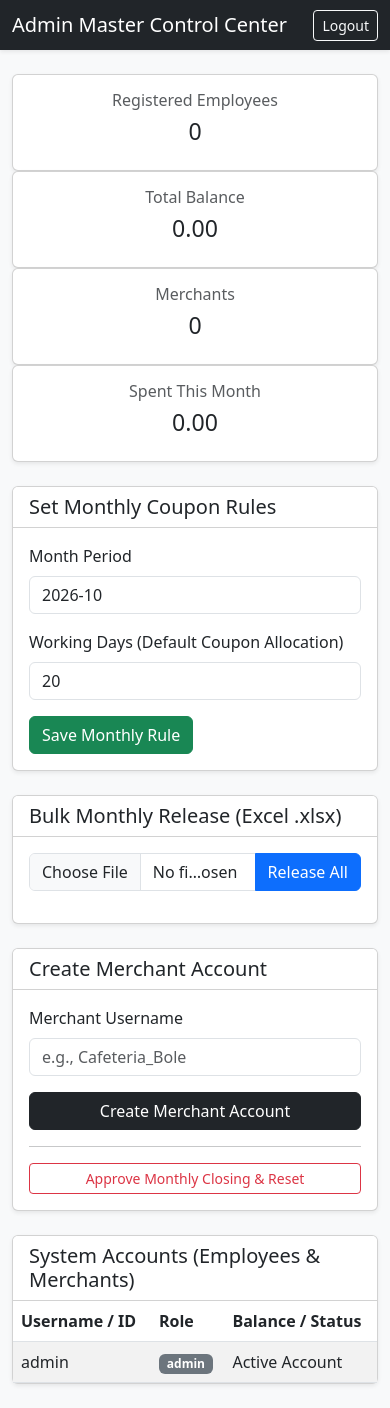
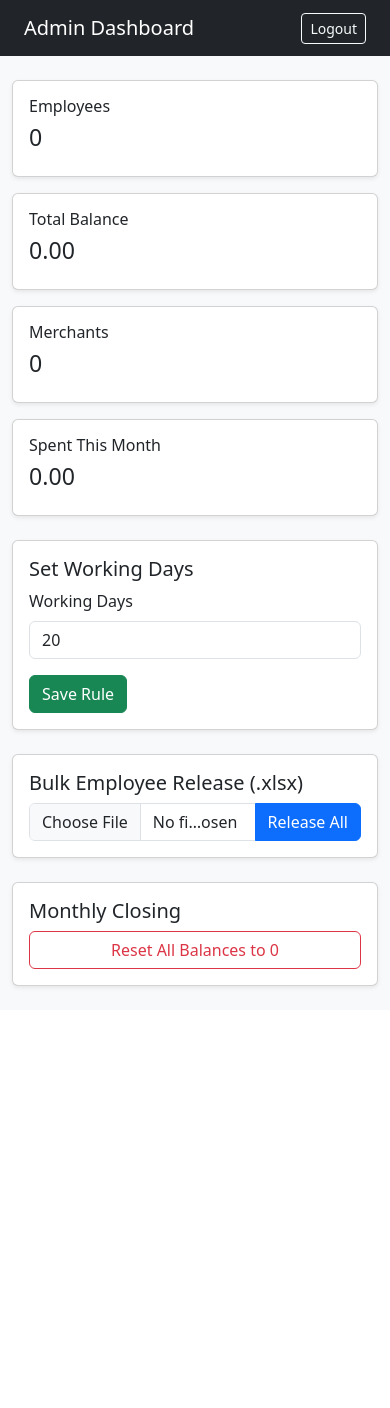
Before and after one commit to takino176-dev/monthly-qr-coupon-system, a Flask app: page /admin/dashboard in a window 390 px wide. After the commit the page ends 989 px from the top, so only its background shows below. Run offline with Flask 3, Linux system fonts and the light colour scheme; a user stored in the database is signed in.

Commit message:
Fresh clean reset and fixed upload flow

```diff
--- a/app.py
+++ b/app.py
@@ -1,5 +1,6 @@
 import os
-from flask import Flask, render_template, request, redirect, url_for, flash, session, jsonify
+import io
+from flask import Flask, render_template, request, redirect, url_for, flash, session
 from flask_sqlalchemy import SQLAlchemy
 from werkzeug.security import generate_password_hash, check_password_hash
 import openpyxl
@@ -13,10 +14,7 @@ app.config['SQLALCHEMY_TRACK_MODIFICATIONS'] = False
 
 db = SQLAlchemy(app)
 
-# ---------------------------------------------------------------------------
-# Database Models
-# ---------------------------------------------------------------------------
-
+# --- Models ---
 class User(db.Model):
     id = db.Column(db.Integer, primary_key=True)
     username = db.Column(db.String(80), unique=True, nullable=False)
@@ -40,7 +38,6 @@ class MonthlyRule(db.Model):
     id = db.Column(db.Integer, primary_key=True)
     month_period = db.Column(db.String(20), unique=True, nullable=False)
     working_days = db.Column(db.Integer, nullable=False, default=20)
-    daily_rate = db.Column(db.Float, nullable=False, default=1.0)
 
 class Transaction(db.Model):
     id = db.Column(db.Integer, primary_key=True)
@@ -50,26 +47,13 @@ class Transaction(db.Model):
     timestamp = db.Column(db.DateTime, default=datetime.utcnow)
     month_period = db.Column(db.String(20), nullable=False)
 
-# ---------------------------------------------------------------------------
-# Database Initialization & Admin Setup
-# ---------------------------------------------------------------------------
-
 with app.app_context():
     db.create_all()
-    admin_user = User.query.filter_by(username='admin').first()
-    if not admin_user:
-        default_admin = User(
-            username='admin',
-            password_hash=generate_password_hash('admin123'),
-            role='admin'
-        )
-        db.session.add(default_admin)
+    if not User.query.filter_by(username='admin').first():
+        db.session.add(User(username='admin', password_hash=generate_password_hash('admin123'), role='admin'))
         db.session.commit()
 
-# ---------------------------------------------------------------------------
-# Routes & Controllers
-# ---------------------------------------------------------------------------
-
+# --- Routes ---
 @app.route('/')
 @app.route('/login', methods=['GET', 'POST'])
 def login():
@@ -77,171 +61,104 @@ def login():
         username = request.form.get('username', '').strip()
         password = request.form.get('password', '').strip()
         user = User.query.filter_by(username=username).first()
-
         if user and check_password_hash(user.password_hash, password):
             session['user_id'] = user.id
             session['username'] = user.username
             session['role'] = user.role
             if user.role == 'admin':
                 return redirect(url_for('admin_dashboard'))
-            elif user.role == 'merchant':
-                return redirect(url_for('merchant_dashboard'))
-            elif user.role == 'employee':
-                return redirect(url_for('employee_dashboard'))
-        else:
-            flash('Invalid username or password.', 'danger')
-
+        flash('Invalid username or password.', 'danger')
     return render_template('login.html')
 
 @app.route('/logout')
 def logout():
     session.clear()
-    flash('Logged out successfully.', 'info')
     return redirect(url_for('login'))
 
-@app.route('/admin/dashboard', methods=['GET'])
+@app.route('/admin/dashboard')
 def admin_dashboard():
     if session.get('role') != 'admin':
         return redirect(url_for('login'))
 
-    emp_count = Employee.query.count()
-    total_emp_balance = db.session.query(db.func.sum(Employee.balance)).scalar() or 0.0
-    merchant_count = Merchant.query.count()
-
     current_month = datetime.now().strftime("%Y-%m")
-    spent_this_month = db.session.query(db.func.sum(Transaction.amount)).filter(
-        Transaction.month_period == current_month
-    ).scalar() or 0.0
-
-    try:
-        current_rule = MonthlyRule.query.filter_by(month_period=current_month).first()
-        if not current_rule:
-            current_rule = MonthlyRule(month_period=current_month, working_days=20)
-    except Exception:
+    current_rule = MonthlyRule.query.filter_by(month_period=current_month).first()
+    if not current_rule:
         current_rule = MonthlyRule(month_period=current_month, working_days=20)
 
-    users = User.query.all()
-    employees = Employee.query.all()
-
     return render_template('admin_dashboard.html',
-                           emp_count=emp_count,
-                           total_emp_balance=total_emp_balance,
-                           merchant_count=merchant_count,
-                           spent_this_month=spent_this_month,
+                           emp_count=Employee.query.count(),
+                           total_emp_balance=db.session.query(db.func.sum(Employee.balance)).scalar() or 0.0,
+                           merchant_count=Merchant.query.count(),
+                           spent_this_month=db.session.query(db.func.sum(Transaction.amount)).filter(Transaction.month_period == current_month).scalar() or 0.0,
                            current_rule=current_rule,
                            current_month=current_month,
-                           users=users,
-                           employees=employees)
+                           users=User.query.all(),
+                           employees=Employee.query.all())
 
 @app.route('/admin/set-rule', methods=['POST'])
 def set_rule():
     if session.get('role') != 'admin':
         return redirect(url_for('login'))
-
     month_period = request.form.get('month_period', datetime.now().strftime("%Y-%m"))
     try:
         working_days = int(request.form.get('working_days', 20))
     except ValueError:
         working_days = 20
 
-    try:
-        rule = MonthlyRule.query.filter_by(month_period=month_period).first()
-        if not rule:
-            rule = MonthlyRule(month_period=month_period, working_days=working_days)
-            db.session.add(rule)
-        else:
-            rule.working_days = working_days
-        db.session.commit()
-        flash(f'Working days set to {working_days} for {month_period}.', 'success')
-    except Exception as e:
-        db.session.rollback()
-        flash(f'Error saving rule: {str(e)}', 'danger')
-
+    rule = MonthlyRule.query.filter_by(month_period=month_period).first()
+    if not rule:
+        rule = MonthlyRule(month_period=month_period, working_days=working_days)
+        db.session.add(rule)
+    else:
+        rule.working_days = working_days
+    db.session.commit()
+    flash('Working days updated successfully.', 'success')
     return redirect(url_for('admin_dashboard'))
 
-@app.route('/admin/add-merchant', methods=['POST'])
-def add_merchant():
-    if session.get('role') != 'admin':
-        return redirect(url_for('login'))
-
-    if Merchant.query.count() >= 1:
-        flash('System constraint: Only 1 primary merchant account is permitted.', 'danger')
-        return redirect(url_for('admin_dashboard'))
-
-    username = request.form.get('username', '').strip()
-    if not username or User.query.filter_by(username=username).first():
-        flash('Invalid or existing username.', 'warning')
-        return redirect(url_for('admin_dashboard'))
-
-    db.session.add(User(username=username, password_hash=generate_password_hash('welcome123'), role='merchant'))
-    db.session.add(Merchant(username=username))
-    db.session.commit()
-    flash(f'Merchant "{username}" created.', 'success')
-    return redirect(url_for('admin_dashboard'))
-
-@app.route('/admin/upload-employees', methods=['GET', 'POST'])
+@app.route('/admin/upload-employees', methods=['POST'])
 def upload_employees():
     if session.get('role') != 'admin':
         return redirect(url_for('login'))
 
-    if request.method == 'GET':
-        return redirect(url_for('admin_dashboard'))
-
     try:
-        # Support both 'file' and 'excel_file' form names
-        file = request.files.get('file') or request.files.get('excel_file')
+        file = request.files.get('file')
         if not file or file.filename == '':
-            flash('Please select a valid Excel file to upload.', 'danger')
-            return redirect(url_for('admin_dashboard'))
-
-        if not file.filename.endswith('.xlsx'):
-            flash('Please upload a valid Excel (.xlsx) file.', 'danger')
+            flash('Please select an Excel file.', 'danger')
             return redirect(url_for('admin_dashboard'))
 
         current_month = datetime.now().strftime("%Y-%m")
-        working_days = 20
-        try:
-            rule = MonthlyRule.query.filter_by(month_period=current_month).first()
-            if rule:
-                working_days = rule.working_days
-        except Exception:
-            working_days = 20
+        rule = MonthlyRule.query.filter_by(month_period=current_month).first()
+        working_days = rule.working_days if rule else 20
 
-        wb = openpyxl.load_workbook(file)
+        wb = openpyxl.load_workbook(io.BytesIO(file.read()))
         sheet = wb.active
         count = 0
 
         for row in sheet.iter_rows(min_row=2, values_only=True):
             if not row or len(row) < 5 or not row[4]:
                 continue
-
             name = str(row[0]).strip() if row[0] else "Employee"
             sector = str(row[3]).strip() if len(row) > 3 and row[3] else "General"
             emp_id = str(row[4]).strip()
             excel_password = str(row[5]).strip() if len(row) > 5 and row[5] else "emp123"
 
-            allocation = float(working_days)
-
             emp = Employee.query.filter_by(emp_id=emp_id).first()
             if not emp:
-                qr_seed = str(uuid.uuid4())
-                emp = Employee(emp_id=emp_id, name=name, department=sector, qr_code_id=qr_seed, balance=allocation)
+                emp = Employee(emp_id=emp_id, name=name, department=sector, qr_code_id=str(uuid.uuid4()), balance=float(working_days))
                 db.session.add(emp)
             else:
-                emp.balance += allocation
+                emp.balance += float(working_days)
 
-            user_account = User.query.filter_by(username=emp_id).first()
-            if not user_account:
-                u = User(username=emp_id, password_hash=generate_password_hash(excel_password), role='employee')
-                db.session.add(u)
+            if not User.query.filter_by(username=emp_id).first():
+                db.session.add(User(username=emp_id, password_hash=generate_password_hash(excel_password), role='employee'))
 
             count += 1
 
         db.session.commit()
-        flash(f'Successfully imported {count} employees and allocated {working_days} coupons each!', 'success')
+        flash(f'Successfully imported {count} employees!', 'success')
     except Exception as e:
         db.session.rollback()
-        flash(f'Error processing Excel file: {str(e)}', 'danger')
+        flash(f'Error: {str(e)}', 'danger')
 
     return redirect(url_for('admin_dashboard'))
 
@@ -249,18 +166,12 @@ def upload_employees():
 def approve_monthly_closing():
     if session.get('role') != 'admin':
         return redirect(url_for('login'))
-
-    try:
-        for m in Merchant.query.all():
-            m.collected_balance = 0.0
-        for e in Employee.query.all():
-            e.balance = 0.0
-        db.session.commit()
-        flash('Monthly closing executed successfully. All balances reset to 0.', 'success')
-    except Exception as e:
-        db.session.rollback()
-        flash('Failed to execute monthly closing.', 'danger')
-
+    for m in Merchant.query.all():
+        m.collected_balance = 0.0
+    for e in Employee.query.all():
+        e.balance = 0.0
+    db.session.commit()
+    flash('Monthly closing reset successfully.', 'success')
     return redirect(url_for('admin_dashboard'))
 
 if __name__ == '__main__':
--- a/templates/admin_dashboard.html
+++ b/templates/admin_dashboard.html
@@ -2,157 +2,68 @@
 <html lang="en">
 <head>
     <meta charset="UTF-8">
-    <meta name="viewport" content="width=device-width, initial-scale=1.0">
-    <title>Admin Dashboard - Kolfe Employee Coupon System</title>
+    <title>Admin Dashboard</title>
     <link href="https://cdn.jsdelivr.net/npm/bootstrap@5.3.0/css/bootstrap.min.css" rel="stylesheet">
 </head>
 <body class="bg-light">
-
-    <nav class="navbar navbar-dark bg-dark shadow-sm">
-        <div class="container-fluid">
-            <span class="navbar-brand mb-0 h1">Admin Master Control Center</span>
+    <nav class="navbar navbar-dark bg-dark px-4">
+        <span class="navbar-brand">Admin Dashboard</span>
         <a href="{{ url_for('logout') }}" class="btn btn-outline-light btn-sm">Logout</a>
-        </div>
     </nav>
 
     <div class="container my-4">
-
-        <!-- Flash Messages -->
         {% with messages = get_flashed_messages(with_categories=true) %}
             {% if messages %}
-                {% for category, message in messages %}
-                    <div class="alert alert-{{ category }} alert-dismissible fade show" role="alert">
-                        {{ message }}
-                        <button type="button" class="btn-close" data-bs-dismiss="alert" aria-label="Close"></button>
+                {% for cat, msg in messages %}
+                    <div class="alert alert-{{ cat }} alert-dismissible fade show" role="alert">
+                        {{ msg }}
+                        <button type="button" class="btn-close" data-bs-dismiss="alert"></button>
                     </div>
                 {% endfor %}
             {% endif %}
         {% endwith %}
 
-        <!-- Top Metrics Cards -->
-        <div class="row text-center mb-4">
-            <div class="col-md-3">
-                <div class="card shadow-sm p-3">
-                    <h6 class="text-muted">Registered Employees</h6>
-                    <h3>{{ emp_count }}</h3>
-                </div>
-            </div>
-            <div class="col-md-3">
-                <div class="card shadow-sm p-3">
-                    <h6 class="text-muted">Total Balance</h6>
-                    <h3>{{ "%.2f"|format(total_emp_balance) }}</h3>
-                </div>
-            </div>
-            <div class="col-md-3">
-                <div class="card shadow-sm p-3">
-                    <h6 class="text-muted">Merchants</h6>
-                    <h3>{{ merchant_count }}</h3>
-                </div>
-            </div>
-            <div class="col-md-3">
-                <div class="card shadow-sm p-3">
-                    <h6 class="text-muted">Spent This Month</h6>
-                    <h3>{{ "%.2f"|format(spent_this_month) }}</h3>
-                </div>
-            </div>
+        <div class="row g-3 mb-4">
+            <div class="col-md-3"><div class="card p-3 shadow-sm"><h6>Employees</h6><h3>{{ emp_count }}</h3></div></div>
+            <div class="col-md-3"><div class="card p-3 shadow-sm"><h6>Total Balance</h6><h3>{{ "%.2f"|format(total_emp_balance) }}</h3></div></div>
+            <div class="col-md-3"><div class="card p-3 shadow-sm"><h6>Merchants</h6><h3>{{ merchant_count }}</h3></div></div>
+            <div class="col-md-3"><div class="card p-3 shadow-sm"><h6>Spent This Month</h6><h3>{{ "%.2f"|format(spent_this_month) }}</h3></div></div>
         </div>
 
         <div class="row">
-            <!-- Monthly Rule & Bulk Upload Section -->
             <div class="col-md-7">
-                <div class="card shadow-sm mb-4">
-                    <div class="card-header bg-white">
-                        <h5 class="mb-0">Set Monthly Coupon Rules</h5>
-                    </div>
-                    <div class="card-body">
+                <div class="card shadow-sm mb-4 p-3">
+                    <h5>Set Working Days</h5>
                     <form action="{{ url_for('set_rule') }}" method="POST">
+                        <input type="hidden" name="month_period" value="{{ current_month }}">
                         <div class="mb-3">
-                                <label class="form-label">Month Period</label>
-                                <input type="text" name="month_period" class="form-control" value="{{ current_month }}" readonly>
-                            </div>
-                            <div class="mb-3">
-                                <label class="form-label">Working Days (Default Coupon Allocation)</label>
+                            <label class="form-label">Working Days</label>
                             <input type="number" name="working_days" class="form-control" value="{{ current_rule.working_days }}" required>
                         </div>
-                            <button type="submit" class="btn btn-success">Save Monthly Rule</button>
+                        <button type="submit" class="btn btn-success">Save Rule</button>
                     </form>
                 </div>
-                </div>
 
-                <div class="card shadow-sm mb-4">
-                    <div class="card-header bg-white">
-                        <h5 class="mb-0">Bulk Monthly Release (Excel .xlsx)</h5>
-                    </div>
-                    <div class="card-body">
+                <div class="card shadow-sm mb-4 p-3">
+                    <h5>Bulk Employee Release (.xlsx)</h5>
                     <form action="{{ url_for('upload_employees') }}" method="POST" enctype="multipart/form-data">
-                            <div class="input-group mb-3">
+                        <div class="input-group">
                             <input type="file" name="file" class="form-control" required accept=".xlsx">
                             <button type="submit" class="btn btn-primary">Release All</button>
                         </div>
                     </form>
                 </div>
             </div>
-            </div>
 
-            <!-- Merchant Account Creation -->
             <div class="col-md-5">
-                <div class="card shadow-sm mb-4">
-                    <div class="card-header bg-white">
-                        <h5 class="mb-0">Create Merchant Account</h5>
-                    </div>
-                    <div class="card-body">
-                        <form action="{{ url_for('add_merchant') }}" method="POST">
-                            <div class="mb-3">
-                                <label class="form-label">Merchant Username</label>
-                                <input type="text" name="username" class="form-control" placeholder="e.g., Cafeteria_Bole" required>
-                            </div>
-                            <button type="submit" class="btn btn-dark w-100">Create Merchant Account</button>
-                        </form>
-                        <hr>
-                        <form action="{{ url_for('approve_monthly_closing') }}" method="POST" onsubmit="return confirm('Are you sure you want to reset all balances to 0?');">
-                            <button type="submit" class="btn btn-outline-danger w-100 btn-sm">Approve Monthly Closing & Reset</button>
+                <div class="card shadow-sm p-3">
+                    <h5>Monthly Closing</h5>
+                    <form action="{{ url_for('approve_monthly_closing') }}" method="POST" onsubmit="return confirm('Reset all balances?');">
+                        <button type="submit" class="btn btn-outline-danger w-100">Reset All Balances to 0</button>
                     </form>
                 </div>
             </div>
         </div>
     </div>
-
-        <!-- System Accounts Table -->
-        <div class="card shadow-sm">
-            <div class="card-header bg-white">
-                <h5 class="mb-0">System Accounts (Employees & Merchants)</h5>
-            </div>
-            <div class="card-body p-0">
-                <table class="table table-striped mb-0">
-                    <thead>
-                        <tr>
-                            <th>Username / ID</th>
-                            <th>Role</th>
-                            <th>Balance / Status</th>
-                        </tr>
-                    </thead>
-                    <tbody>
-                        {% for user in users %}
-                        <tr>
-                            <td>{{ user.username }}</td>
-                            <td><span class="badge bg-secondary">{{ user.role }}</span></td>
-                            <td>
-                                {% if user.role == 'employee' %}
-                                    {% set emp = employees|selectattr('emp_id', 'equalto', user.username)|first %}
-                                    {{ emp.balance if emp else '0.0' }} Coupons
-                                {% else %}
-                                    Active Account
-                                {% endif %}
-                            </td>
-                        </tr>
-                        {% endfor %}
-                    </tbody>
-                </table>
-            </div>
-        </div>
-
-    </div>
-
-    <script src="https://cdn.jsdelivr.net/npm/bootstrap@5.3.0/dist/js/bootstrap.bundle.min.js"></script>
 </body>
 </html>
```
Lines whose indentation alone changed are shown as unchanged.
